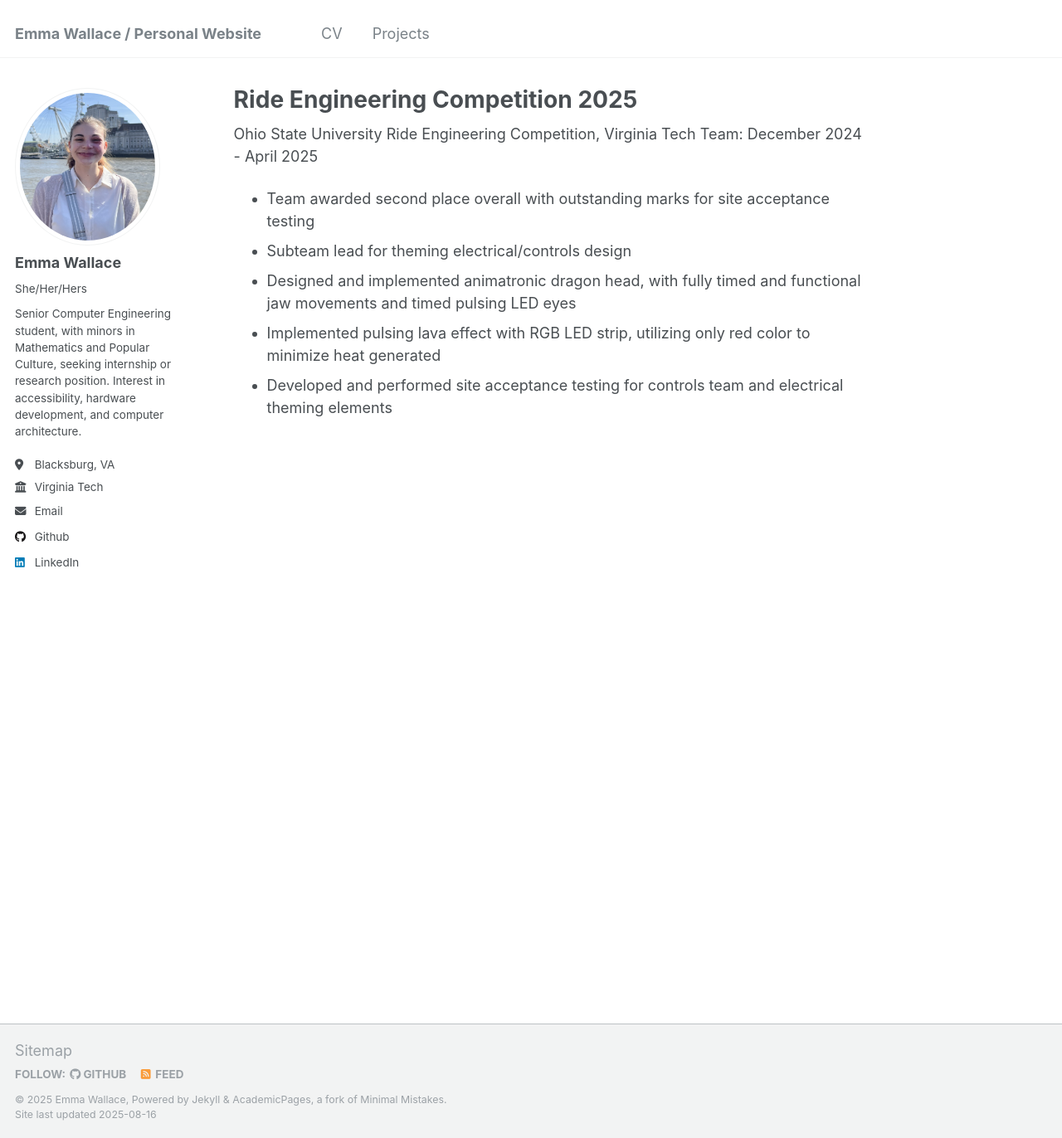
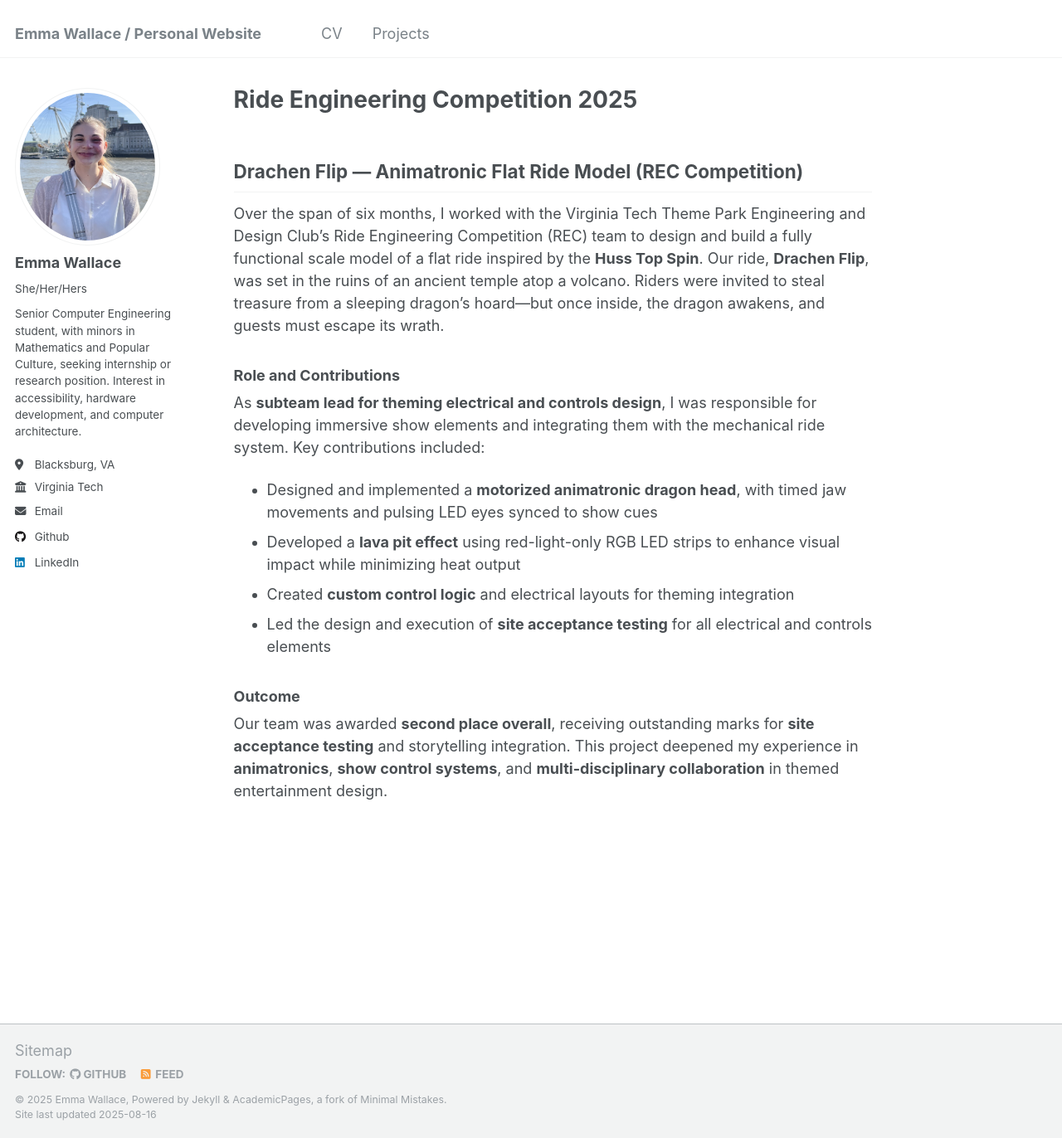
Before and after one commit to ewallace21/ewallace21.github.io, a Jekyll site: the page built from _portfolio/REC_2025.md, in a window 1280 px wide and 1372 px high. Shown: the whole window at 83% size. Built offline with Jekyll 4.4.1, drawn with Linux system fonts in a browser that asks for light colours.

Commit message:
Update REC_2025.md

```diff
--- a/_portfolio/REC_2025.md
+++ b/_portfolio/REC_2025.md
@@ -1,12 +1,21 @@
 ---
 title: "Ride Engineering Competition 2025"
-excerpt: "Short description of portfolio item number 1<br/><img src='/images/500x300.png'>"
+excerpt: "Designed and developed dragon theming for Ohio State University's Ride Engineering Competition 2025. <br/><img src='/images/rec1.jpg'>"
 collection: portfolio
 ---
+## Drachen Flip — Animatronic Flat Ride Model (REC Competition)
 
-Ohio State University Ride Engineering Competition, Virginia Tech Team: December 2024 - April 2025
-* Team awarded second place overall with outstanding marks for site acceptance testing
-* Subteam lead for theming electrical/controls design
-* Designed and implemented animatronic dragon head, with fully timed and functional jaw movements and timed pulsing LED eyes
-* Implemented pulsing lava effect with RGB LED strip, utilizing only red color to minimize heat generated
-* Developed and performed site acceptance testing for controls team and electrical theming elements
+Over the span of six months, I worked with the Virginia Tech Theme Park Engineering and Design Club’s Ride Engineering Competition (REC) team to design and build a fully functional scale model of a flat ride inspired by the **Huss Top Spin**. Our ride, **Drachen Flip**, was set in the ruins of an ancient temple atop a volcano. Riders were invited to steal treasure from a sleeping dragon’s hoard—but once inside, the dragon awakens, and guests must escape its wrath.
+
+### Role and Contributions
+
+As **subteam lead for theming electrical and controls design**, I was responsible for developing immersive show elements and integrating them with the mechanical ride system. Key contributions included:
+
+- Designed and implemented a **motorized animatronic dragon head**, with timed jaw movements and pulsing LED eyes synced to show cues
+- Developed a **lava pit effect** using red-light-only RGB LED strips to enhance visual impact while minimizing heat output
+- Created **custom control logic** and electrical layouts for theming integration
+- Led the design and execution of **site acceptance testing** for all electrical and controls elements
+
+### Outcome
+
+Our team was awarded **second place overall**, receiving outstanding marks for **site acceptance testing** and storytelling integration. This project deepened my experience in **animatronics**, **show control systems**, and **multi-disciplinary collaboration** in themed entertainment design.
```
